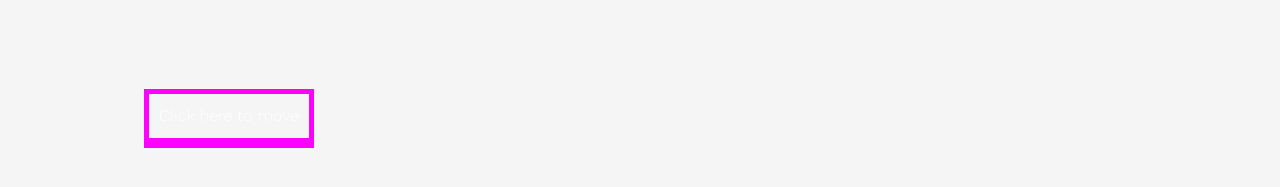
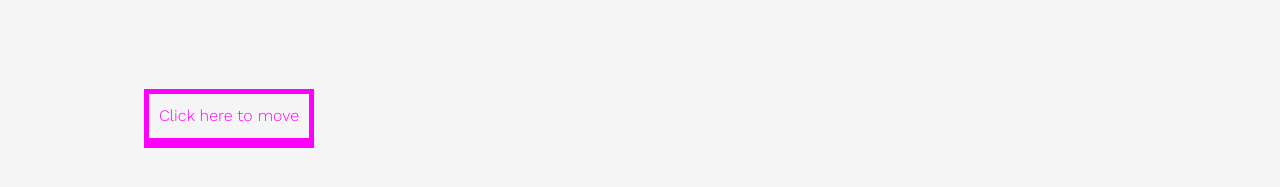
Before and after one commit to jrdntnnr/partyofgod, a Jekyll site: the page built from index.html, in a window 1280 px wide. Shown: the part 425-612 px from the top of the page. Built offline with Jekyll 4.4.1, drawn with Linux system fonts in a browser that asks for light colours; some web fonts are replaced.

Commit message:
oh forgot the css

```diff
--- a/_sass/_base.scss
+++ b/_sass/_base.scss
@@ -22,11 +22,11 @@
 
   #mydivheader {
     padding: 10px;
-    cursor: move;
+    cursor: url(https://hezbollah.ml/assets/pride-move.svg), auto;
     z-index: 10;
     background-color: #f5f5f5;
     border-bottom: 5px solid #ff00ff;
-    color: #fff;
+    color: #ff00ff;
   }
 
 input,
@@ -38,7 +38,7 @@ button {
  line-height: inherit;
 }
 
-body, html, a {
+body, html, a, {
   cursor: url(https://hezbollah.ml/assets/pride.svg), auto;
 }
 
```
